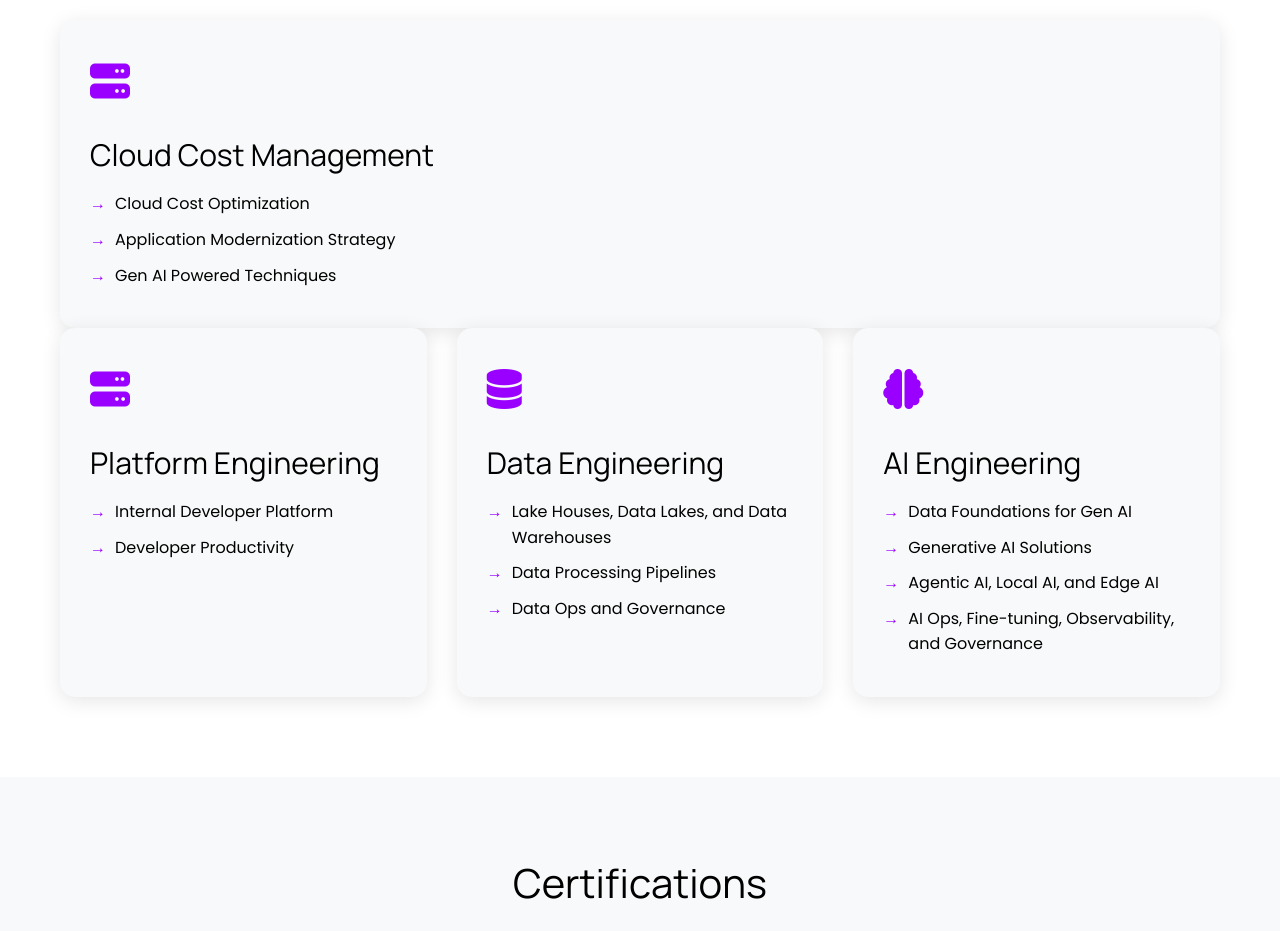
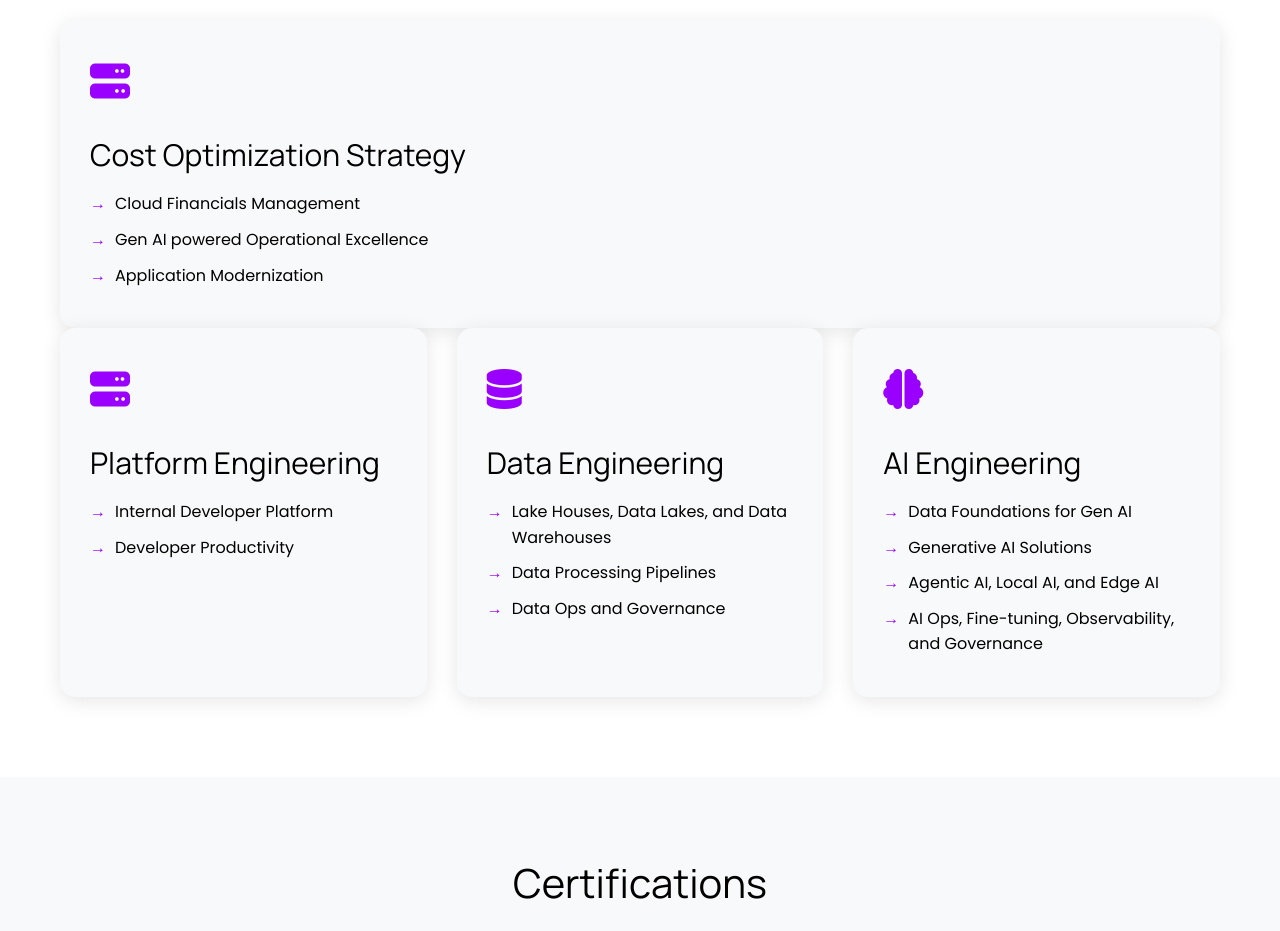
Before and after one commit to equationz/equationz.github.io, a plain HTML site: page index.html in a window 1280 px wide. Shown: the part 2160-3091 px from the top of the page. Drawn offline with Linux system fonts and the light colour scheme.

Commit message:
Update index.html

```diff
--- a/index.html
+++ b/index.html
@@ -137,11 +137,11 @@
                 <div class="card-icon">
                     <i class="fas fa-server"></i>
                 </div>
-                <h3>Cloud Cost Management</h3>
+                <h3>Cost Optimization Strategy</h3>
                 <ul>
-                    <li>Cloud Cost Optimization</li>
-                    <li>Application Modernization Strategy</li>
-                    <li>Gen AI Powered Techniques</li>
+                    <li>Cloud Financials Management</li>
+                    <li>Gen AI powered Operational Excellence</li>
+                    <li>Application Modernization</li>
                 </ul>
             </div>
 
```
